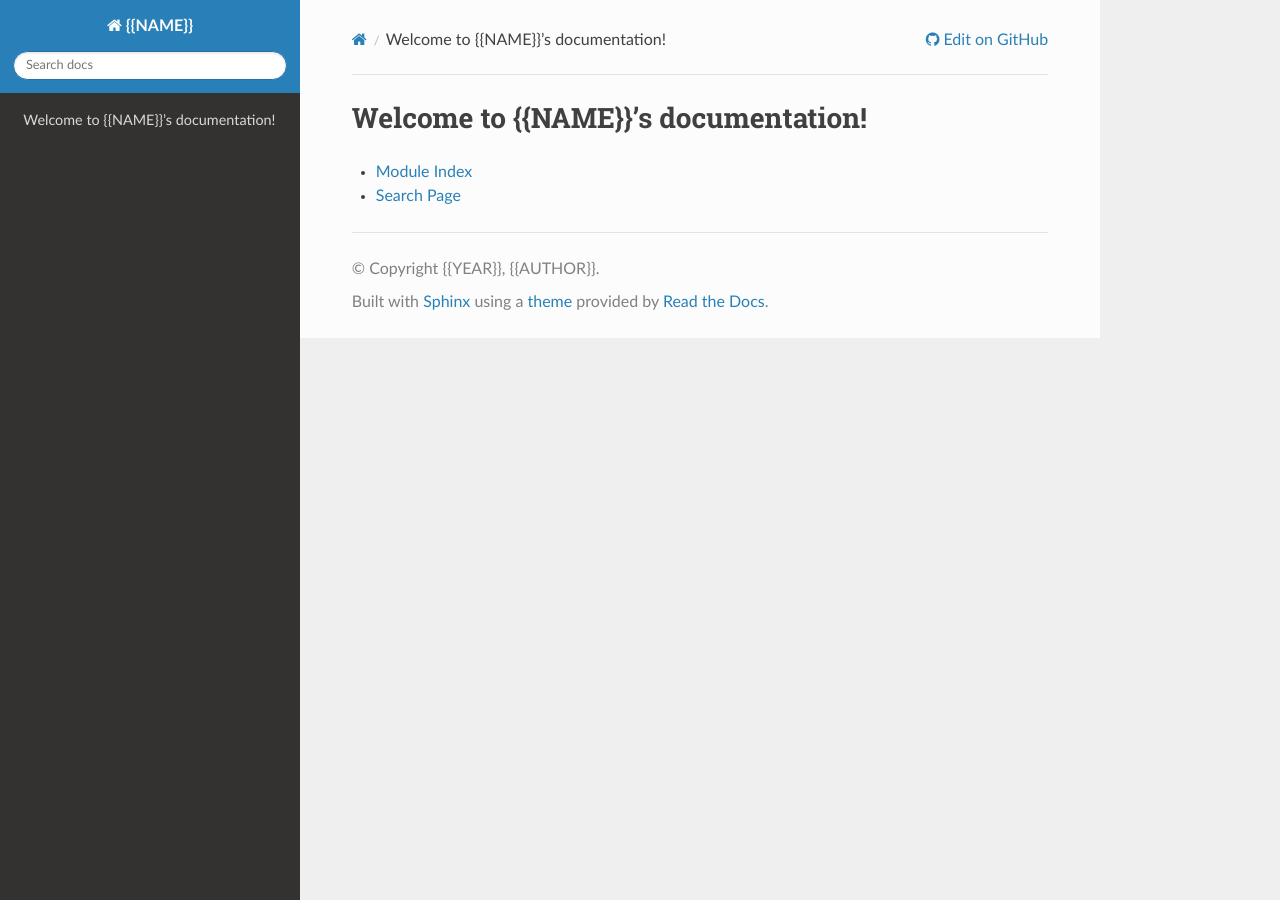
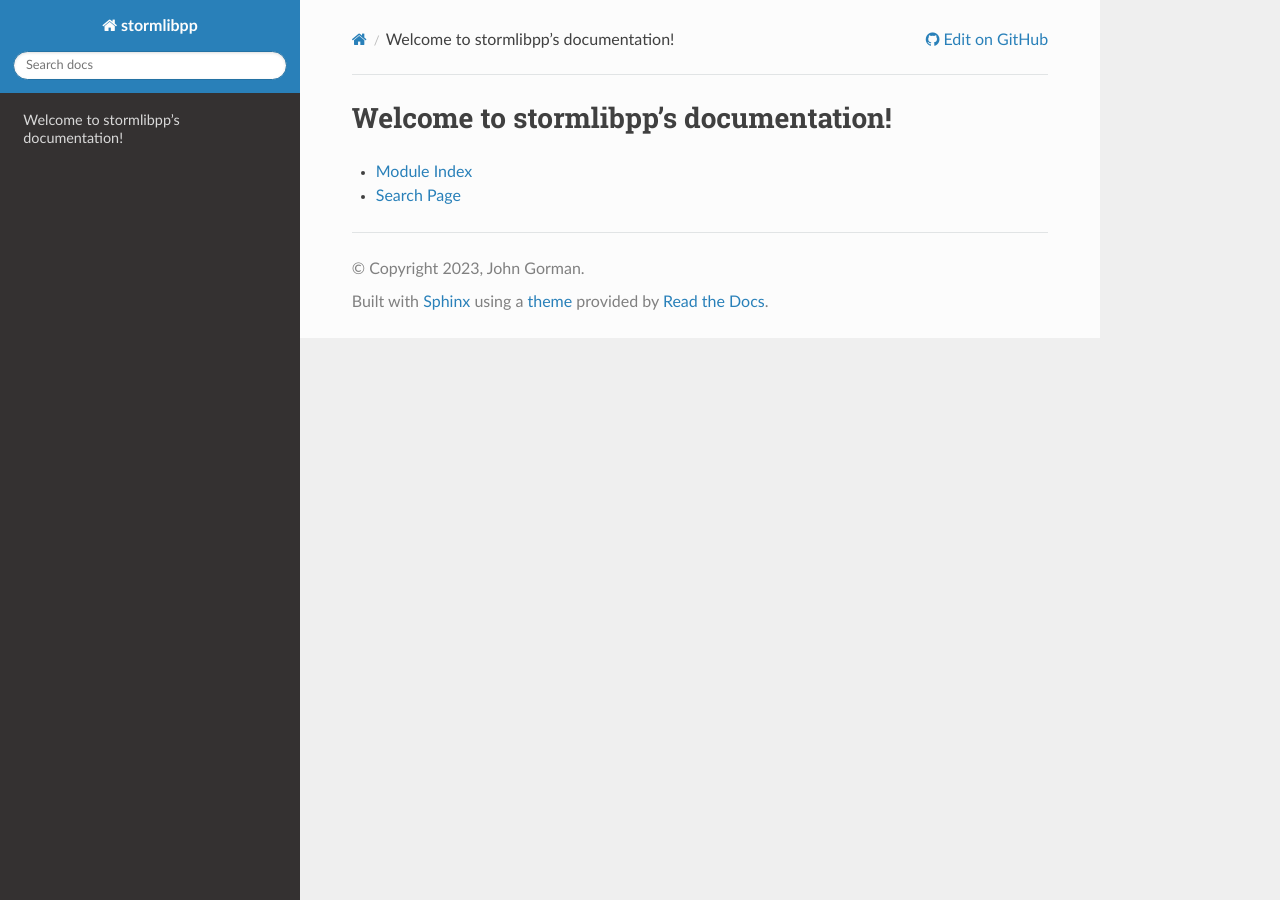
Before and after one commit to gormaniac/stormlibpp, a Sphinx documentation site: the page built from doc/index.rst, in a window 1280 px wide. Built offline with Sphinx 7.4.7 and the Read the Docs theme 2.0.0, drawn with Linux system fonts in a browser that asks for light colours; pages that are not in the unit, such as notebooks, are missing from menus.

```diff
--- a/doc/conf.py
+++ b/doc/conf.py
@@ -2,9 +2,9 @@ import os
 import sys
 sys.path.insert(0, os.path.abspath("../src"))
 
-project = "{{NAME}}"
-copyright = "{{YEAR}}, {{AUTHOR}}"
-author = "{{AUTHOR}}"
+project = "stormlibpp"
+copyright = "2023, John Gorman"
+author = "John Gorman"
 
 extensions = ["sphinx.ext.autodoc", "sphinx.ext.githubpages"]
 
--- a/doc/index.rst
+++ b/doc/index.rst
@@ -1,13 +1,13 @@
-:github_url: {{GHBASE}}/{{NAME}}
+:github_url: https://github.com/gormaniac/stormlibpp
 
-Welcome to {{NAME}}'s documentation!
+Welcome to stormlibpp's documentation!
 =======================================
 
 .. toctree::
    :maxdepth: 3
    :caption: Contents:
 
-   {{NAME}}
+   stormlibpp
 
 * :ref:`modindex`
 * :ref:`search`
--- /dev/null
+++ b/src/stormlibpp/__init__.py
@@ -0,0 +1,3 @@
+"""The stormlibpp Python Package."""
+
+__version__ = "0.0.1"
--- a/src/{{NAME}}/__init__.py
+++ /dev/null
@@ -1,3 +0,0 @@
-"""The {{NAME}} Python Package."""
-
-__version__ = "0.0.1"
```
Also changed, not shown: README.md (+2 -2 lines), pyproject.toml (+5 -5 lines), 2 other files.
